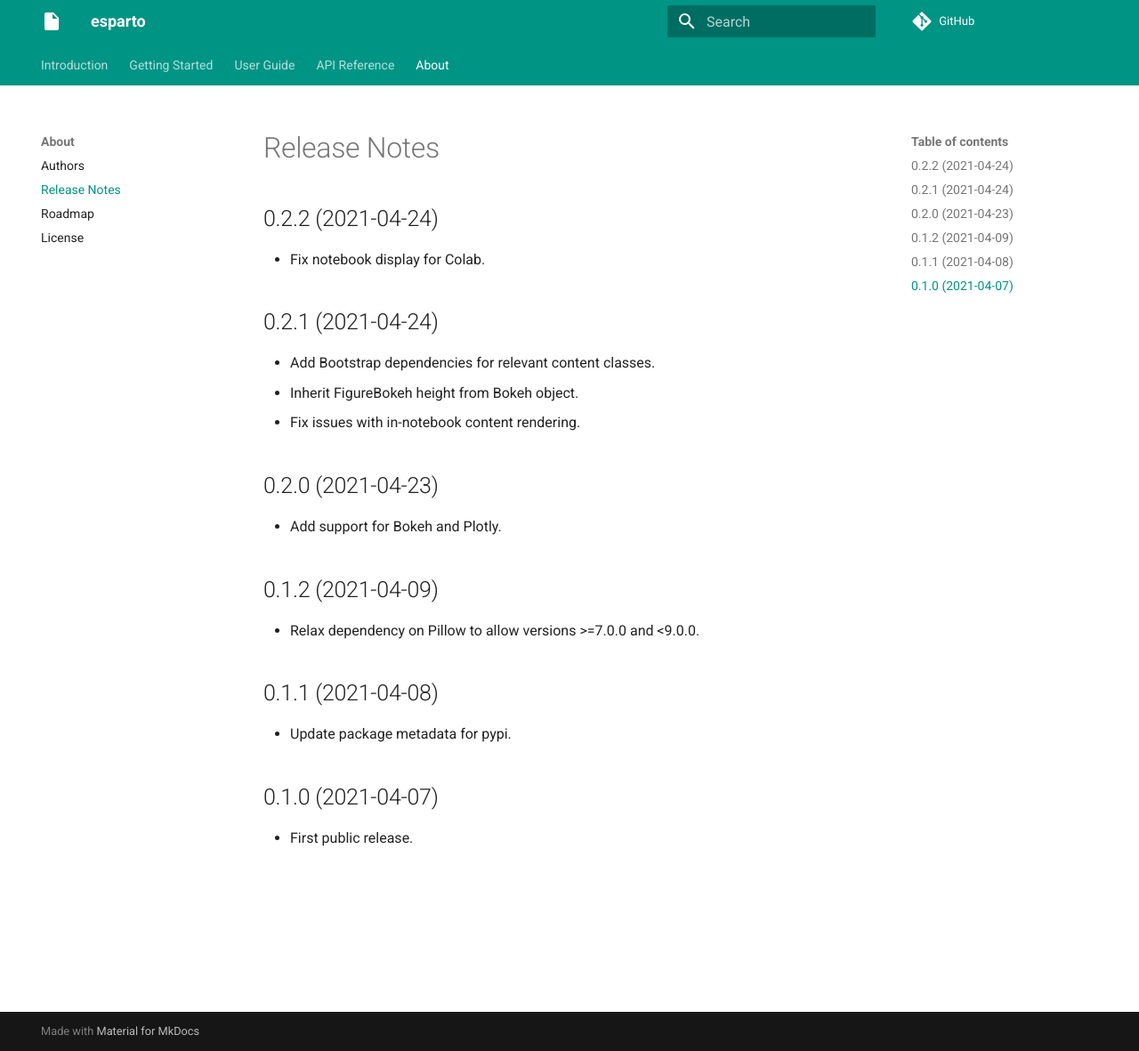
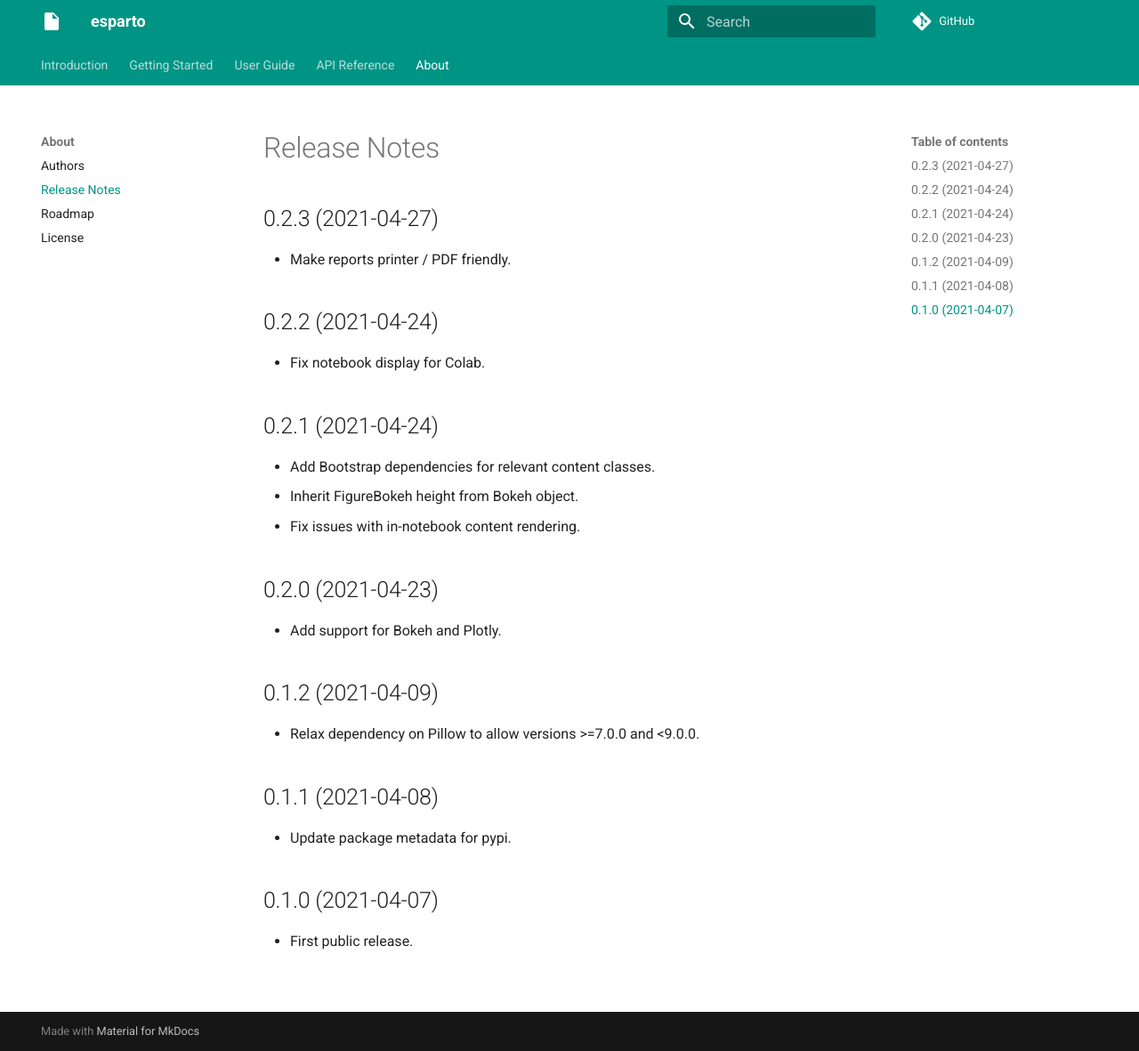
Before and after one commit to domvwt/esparto, an MkDocs documentation site: the page built from docs/04-about/release-notes.md, in a window 1280 px wide and 1181 px high. Shown: the whole window at 89% size. Built offline with MkDocs 1.6.1 and Material for MkDocs 9.7.7, drawn with Linux system fonts in a browser that asks for light colours; comment, search, counter and statistics services are not loaded.

Commit message:
Update release notes

```diff
--- a/docs/04-about/release-notes.md
+++ b/docs/04-about/release-notes.md
@@ -1,5 +1,11 @@
 Release Notes
 =============
+
+0.2.3 (2021-04-27)
+------------------
+
+
+-   Make reports printer / PDF friendly.
 
 0.2.2 (2021-04-24)
 ------------------
```
